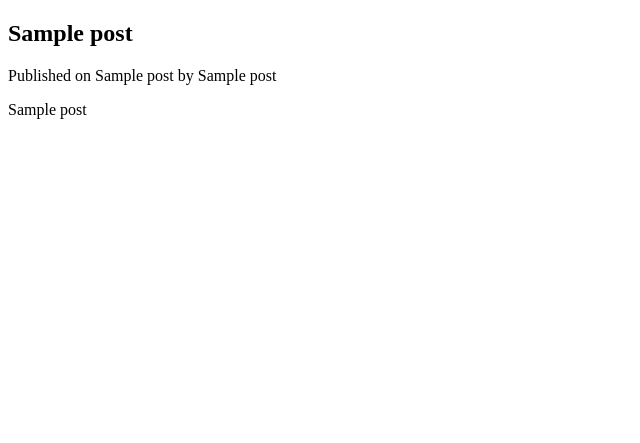
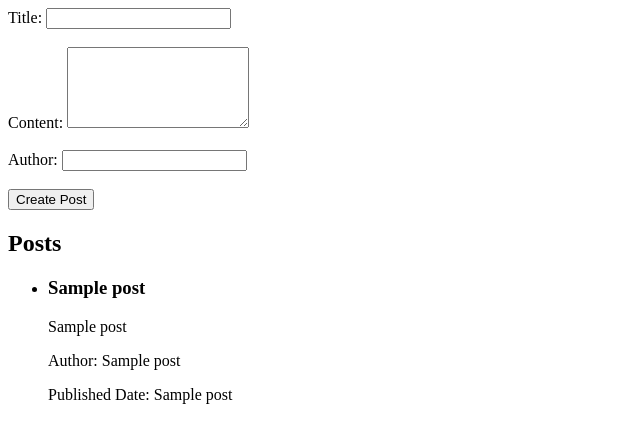
Before and after one commit to capaisan/IS211_FinalProject, a Flask app: template templates/homepage.html in a window 1280 px wide. Shown: the top 443 px of the page, without its empty margins (0-640 px from the left). Run offline with Flask 3, Linux system fonts and the light colour scheme; the template is opened without the code that fills it: most values are stand-ins (such as "Sample title", 1, 10 or a date in 2020).

Commit message:
Getting the db to retrieve posts

```diff
--- a/main.py
+++ b/main.py
@@ -22,16 +22,24 @@ def login():
     form = LoginForm()
     if form.validate_on_submit():
         if form.username.data == 'admin' and form.password.data == 'password':
-            return redirect(url_for('dashboard'))
+            return render_template('/homepage.html')
         else:
             flash('Invalid username or password', 'error')
-    return render_template('login.html', form=form)
+    return render_template('/login.html', form=form)
 
-@app.route('/dashboard')
-def dashboard():
+@app.route('/')
+def homepage():
+    data = get_db()
+    cursor = data.cursor()
+    cursor.execute('SELECT id, title, content, author, published_date FROM posts ORDER BY published_date DESC')
+    posts = cursor.fetchall()
+
+    print(posts) #For debugging purposes, delete once solved.
+
     if 'username' not in session:
-        return redirect(url_for('login'))
-    return render_template('dashboard.html')
+        return redirect('login')
+
+    return render_template('/homepage.html', posts=posts)
 
 
 def get_db():
@@ -44,17 +52,26 @@ def get_db():
                     content TEXT NOT NULL,
                     author TEXT NOT NULL,
                     published_date DATE NOT NULL)''')
-        cursor = db.execute('SELECT id, title, content, author, published_date FROM posts ORDER BY published_date DESC')
-        posts = cursor.fetchall()
-
-    return posts
+        # cursor = db.execute('SELECT id, title, content, author, published_date FROM posts ORDER BY published_date DESC')
+        # posts = cursor.fetchall()
+        # return posts
+    return db
 
 
-@app.route('/')
-def homepage():
-    data = get_db()
-    return str(data)
 
+@app.route('/create_post', methods=['POST'])
+def create_post():
+    # Get the data from the request
+    title = request.form.get('title')
+    content = request.form.get('content')
+    author = request.form.get('author')
+
+    # Insert the data into the database
+    db = get_db()
+    db.execute('INSERT INTO posts (title, content, author, published_date) VALUES (?, ?, ?, datetime("now"))', (title, content, author))
+    db.commit()
+
+    return render_template('homepage.html')
 
 
 
--- a/templates/homepage.html
+++ b/templates/homepage.html
@@ -1,10 +1,44 @@
 {% extends 'base.html' %}
 {% block content %}
-{% for post in posts %}
-<div class="post">
-    <h2>{{ post[1] }}</h2>
-    <p>Published on {{ post[4] }} by {{ post[3] }}</p>
-    <p>{{ post[2] }}</p>
-</div>
-{% endfor %}
+<!--{% for post in posts%}-->
+<!--&lt;!&ndash;<div class="post">&ndash;&gt;-->
+<!--&lt;!&ndash;    <h2>Post 1: {{ post[1] }}</h2>&ndash;&gt;-->
+<!--&lt;!&ndash;    <p>Published on {{ post[4] }} by {{ post[3] }}</p>&ndash;&gt;-->
+<!--&lt;!&ndash;    <p>Post 2: {{ post[2] }}</p>&ndash;&gt;-->
+<!--&lt;!&ndash;</div>&ndash;&gt;-->
+<!--{% endfor %}-->
+
+    <form method="post" action="/create_post">
+        <label for="title">Title:</label>
+        <input type="text" name="title" id="title" required><br><br>
+
+        <label for="content">Content:</label>
+        <textarea name="content" id="content" rows="5" required></textarea><br><br>
+
+        <label for="author">Author:</label>
+        <input type="text" name="author" id="author" required><br><br>
+
+        <input type="submit" value="Create Post">
+    </form>
+
+    <form method="get" action="/get_db">
+<!--        So there is something wrong with this posts method below. There is a lot of stuff in the database
+but this wont work. So we need to figure out how to make posts retrieve the info in the database. -->
+    <h2>Posts</h2>
+    {% if posts %}
+        <ul>
+        {% for post in posts %}
+            <li>
+                <h3>{{ post[1] }}</h3>
+                <p>{{ post[2] }}</p>
+                <p>Author: {{ post[3] }}</p>
+                <p>Published Date: {{ post[4] }}</p>
+            </li>
+        {% endfor %}
+        </ul>
+    {% else %}
+        <p>No posts available.</p>
+
+    {% endif %}
+    </form>
 {% endblock %}
```
Also changed, not shown: templates/create_post.html (added, +13 -0 lines), templates/login.html (+7 -0 lines), posts.db.
